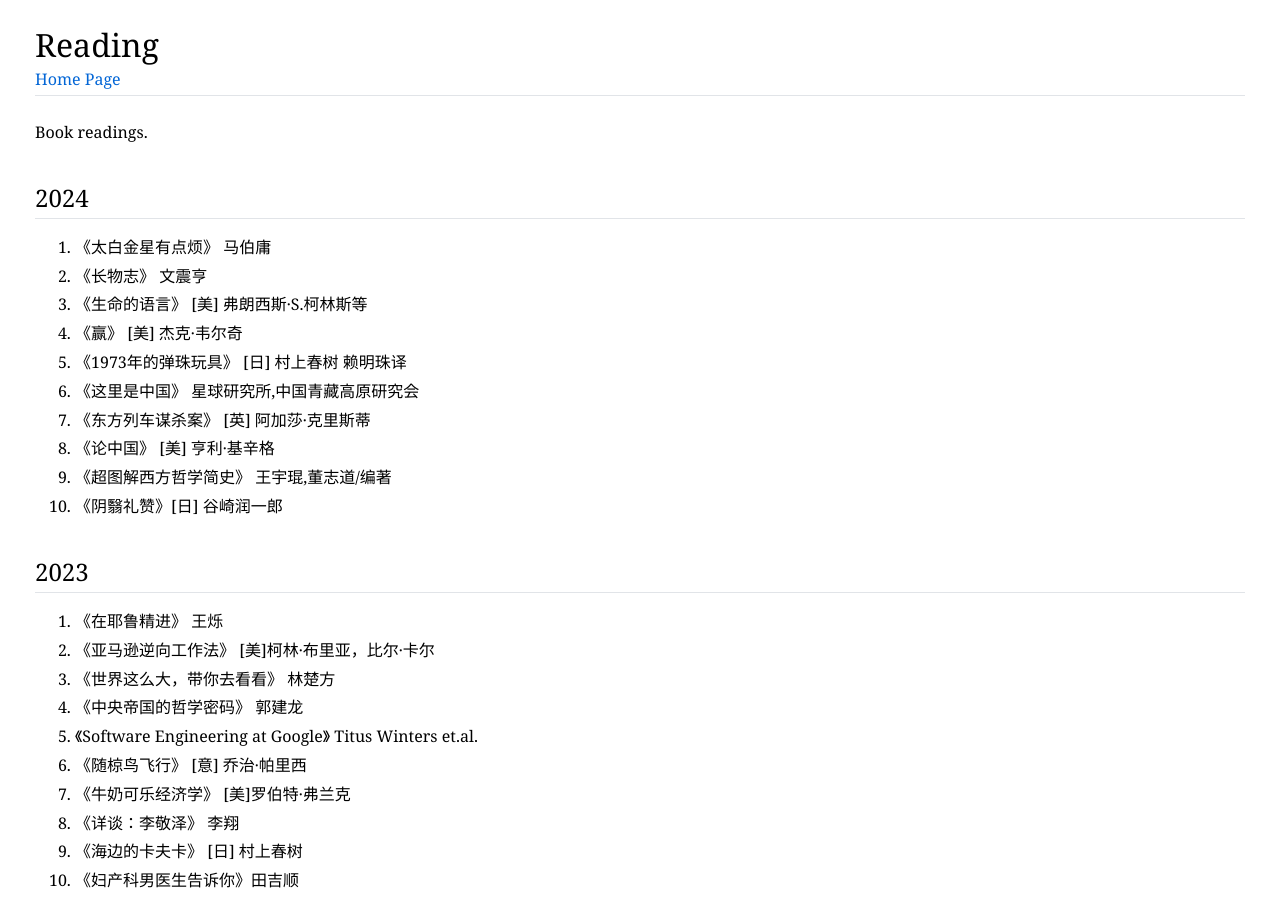
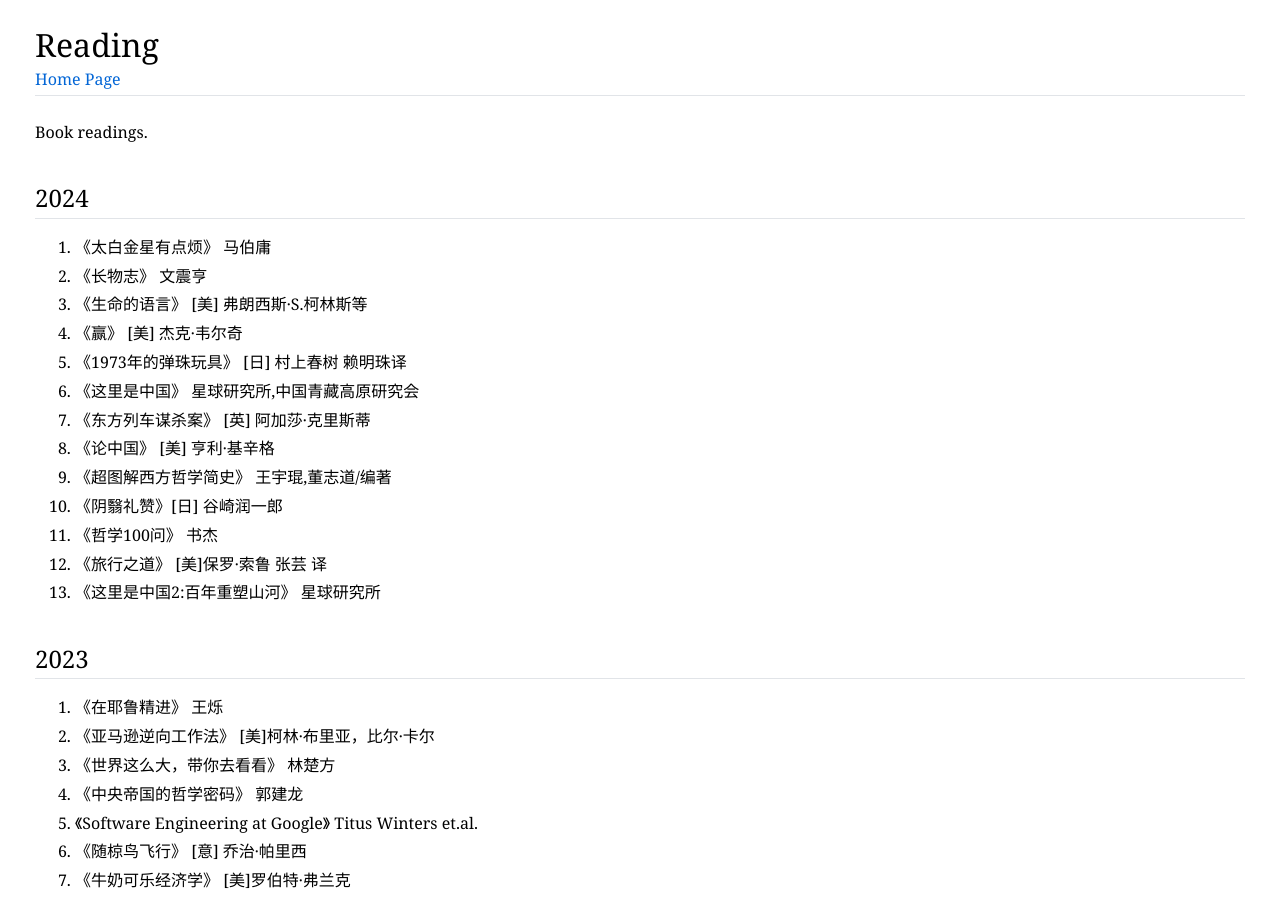
Before and after one commit to fs302/fs302.github.io, a Jekyll site: the page reading.html, which Jekyll copies as it is, in a window 1280 px wide and 900 px high. Built offline with Jekyll 4.4.1, drawn with Linux system fonts in a browser that asks for light colours.

Commit message:
update reading

```diff
--- a/reading.html
+++ b/reading.html
@@ -55,6 +55,12 @@ TeX: { equationNumbers: { autoNumber: "AMS" } }
 <li><p>《超图解西方哲学简史》 王宇琨,董志道/编著</p>
 </li>
 <li><p>《阴翳礼赞》[日] 谷崎润一郎</p>
+</li>
+<li><p>《哲学100问》 书杰</p>
+</li>
+<li><p>《旅行之道》  [美]保罗·索鲁 张芸 译</p>
+</li>
+<li><p>《这里是中国2:百年重塑山河》 星球研究所</p>
 </li>
 </ol>
 <h2>2023</h2>
```
Also changed, not shown: 1 other file.
